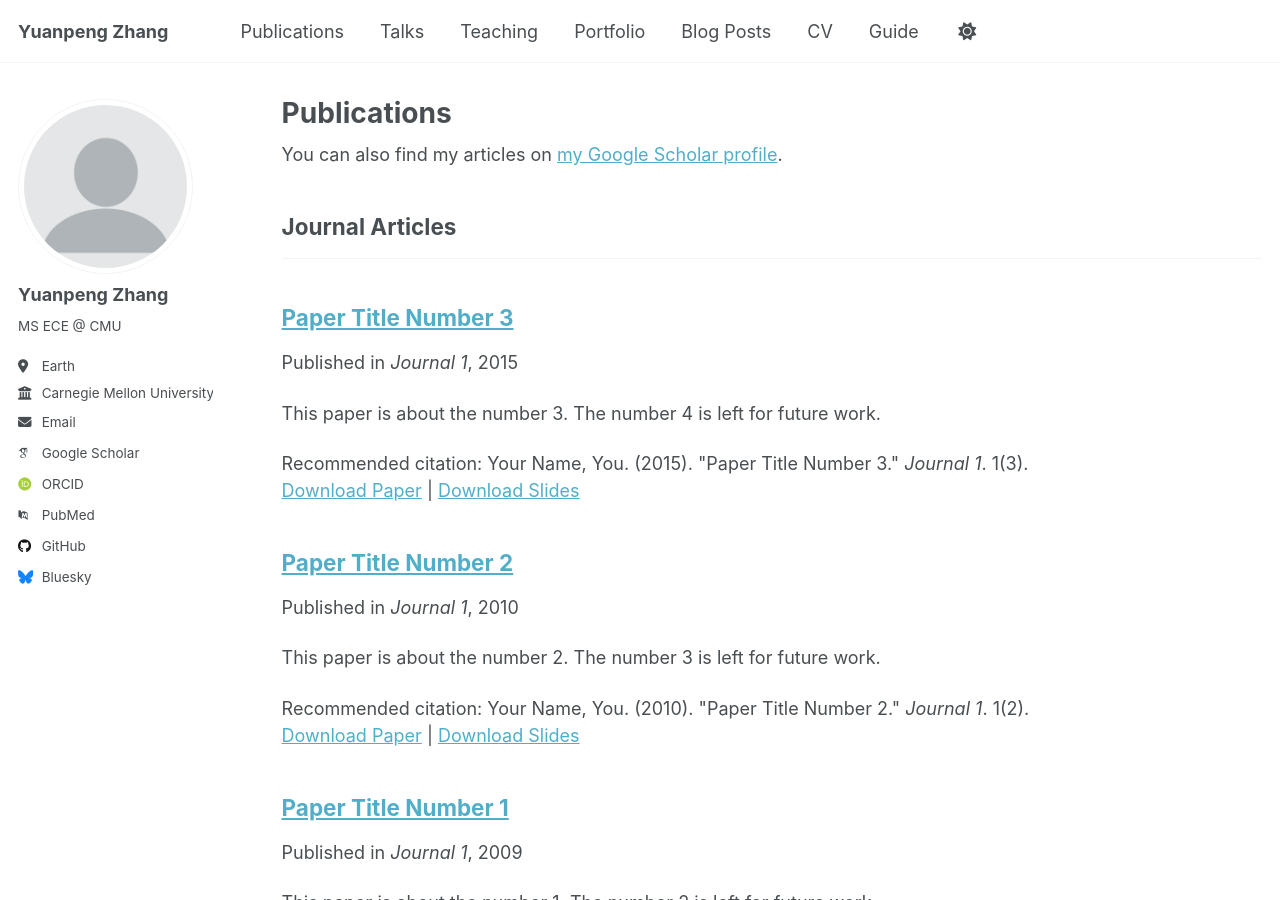
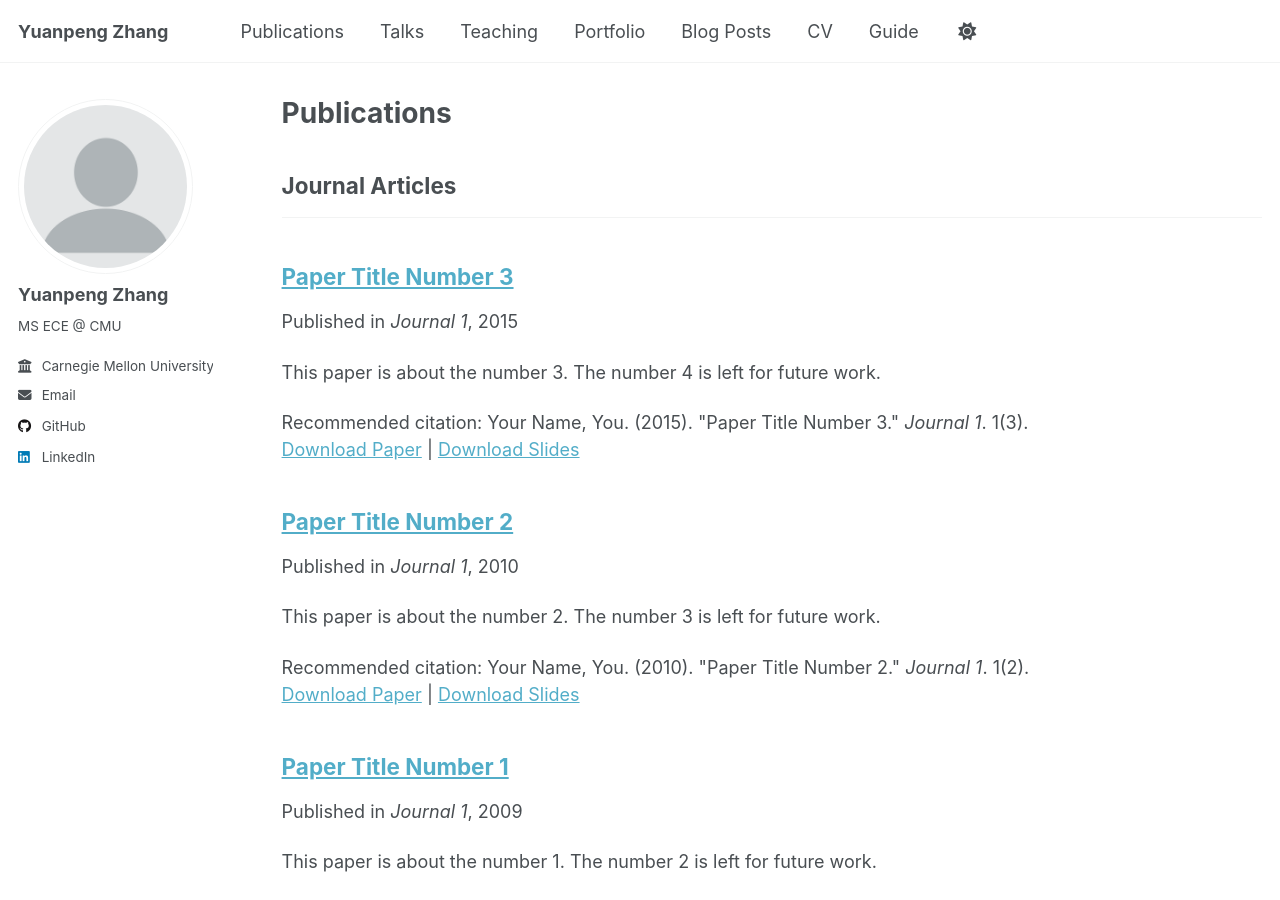
Before and after one commit to yuanpenguin/yuanpenguin.github.io, a Jekyll site: the page built from _pages/publications.html, in a window 1280 px wide and 900 px high. Built offline with Jekyll 4.4.1, drawn with Linux system fonts in a browser that asks for light colours; some web fonts are replaced; a script that is not in the unit is left out; part of the change alters nothing that is shown.

Commit message:
Update _config.yml

```diff
--- a/_config.yml
+++ b/_config.yml
@@ -13,9 +13,9 @@ title                    : "Yuanpeng Zhang"
 title_separator          : "-"
 name                     : &name "Yuanpeng Zhang"
 description              : &description "personal description"
-url                      : https://academicpages.github.io # the base hostname & protocol for your site e.g. "https://[your GitHub username].github.io" or if you already have some other page hosted on Github then use "https://[your GitHub username].github.io/[Your Repo Name]"
+url                      : https://yuanpenguin.github.io # the base hostname & protocol for your site e.g. "https://[your GitHub username].github.io" or if you already have some other page hosted on Github then use "https://[your GitHub username].github.io/[Your Repo Name]"
 baseurl                  : "" # the subpath of your site, e.g. "/blog"
-repository               : "academicpages/academicpages.github.io"
+repository               : "yuanpenguin/yuanpenguin.github.io"
 
 # Site Author - The following control what appear as part of the author content on the side bar.
 #               If a field is blank the icon and link will not appear, otherwise it will be shown.
@@ -26,7 +26,7 @@ author:
   name             : "Yuanpeng Zhang"
   pronouns         : # example: "she/her"
   bio              : "MS ECE @ CMU"
-  location         : "Earth"
+  location         :
   employer         : "Carnegie Mellon University"
   uri              : # URL
   email            : "yuanpenz@alumni.cmu.edu"
@@ -34,11 +34,11 @@ author:
   # Academic websites
   academia         : # URL
   arxiv            : # URL - Update with the correct link to your profile
-  googlescholar    : "https://scholar.google.com/citations?user=PS_CX0AAAAAJ"
+  googlescholar    : # URL
   impactstory      : # URL
-  orcid            : "http://orcid.org/yourorcidurl"
+  orcid            : # URL
   semantic         : # URL
-  pubmed           : "https://www.ncbi.nlm.nih.gov/pubmed/?term=john+snow"
+  pubmed           : # URL
   researchgate     : # URL
   scopus           : # URL
 
@@ -46,13 +46,13 @@ author:
   bitbucket        : # Username - Update with your username on the site
   codepen          : # Username
   dribbble         : # Username
-  github           : "academicpages"
+  github           : "yuanpenguin"
   kaggle           : # Username
   stackoverflow    : # User number or user number and name (i.e., use "1" or "1/jeff-atwood")
 
   # Social media
   artstation       : # Username
-  bluesky          : "bsky.app" # Replace this with you Bluesky username
+  bluesky          : # Username
   facebook         : # Username
   flickr           : # Username
   foursquare       : # Username
@@ -61,7 +61,7 @@ author:
   keybase          : # Username
   instagram        : # Username
   lastfm           : # Username
-  linkedin         : # Username
+  linkedin         : "linkedin.com/in/yuanpeng-zhang"
   mastodon         : # URL
   medium           : # URL
   pinterest        : # Username
```
